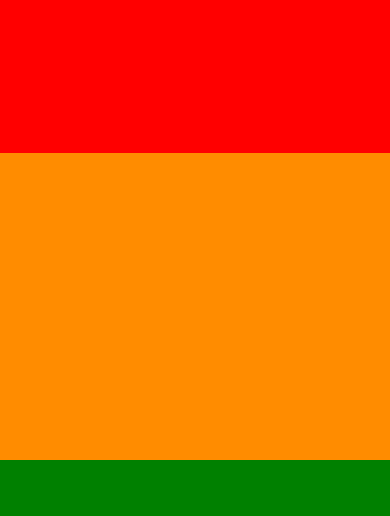
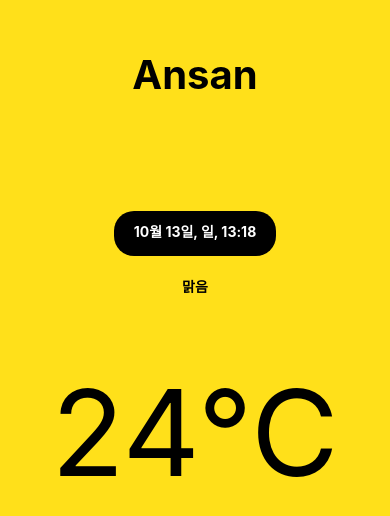
Before and after one commit to Macaron1556/RN_weather_app, a React Native app: screen / in a window 390 px wide. Shown: the top 516 px of the page. Built offline with nearby package versions, Linux system fonts and the light colour scheme.

Commit message:
날씨 App 레이아웃 구성 및 디자인

```diff
--- a/App.js
+++ b/App.js
@@ -3,12 +3,21 @@
 import React, {useState} from 'react';
 
 
-export default function App() {
+const App = () => {
   return (
-    <View style={{flex : 1}}>
-        <View style={{flex: 1, backgroundColor: "red"}}></View>
-        <View style={{flex: 2, backgroundColor: "darkorange"}}></View>
-        <View style={{flex: 2.5, backgroundColor: "green"}}></View>
+    <View style={styles.container}>
+        <View style = {styles.cityCon}>
+            <Text style = {styles.city}>Ansan</Text>
+        </View>
+        <View style = {styles.weatherCon}>
+            <View style={styles.day}>
+                <Text style = {styles.regDate}>10월 13일, 일, 13:18</Text>
+                <Text style = {styles.desc}>맑음</Text>
+            </View>
+            <View style = {styles.tempCon}>
+                <Text style = {styles.temp}>24°C</Text>
+            </View>
+        </View>
         <StatusBar style="auto" />
     </View>
   );
@@ -17,20 +26,52 @@
 const styles = StyleSheet.create({
     container: {
         flex: 1,
-    backgroundColor: '#fff',
-    alignItems: 'center',
-    justifyContent: 'center',
+        backgroundColor: "#ffe01a",
     },
-  text : {
-    fontSize : 50,
-    color : "red",
-    fontWeight : "bold",
+    cityCon: {
+        flex: 1,
     },
-  btnGroup: {
-    flexDirection: "row",
-    gap : 10,
+    city: {
+        flex: 1,
+        marginTop: 30,
+        paddingTop: 20,
+        fontSize: 40,
+        textAlign: "center",
+        fontWeight: "bold",
     },
-  btn: {
-    width: 100,
+    weatherCon: {
+        flex: 3,
     },
+    day: {
+        flex: 0.2,
+        alignItems: "center",
+        justifyContent: "center",
+    },
+    regDate: {
+        padding: 10,
+        paddingLeft: 20,
+        paddingRight: 20,
+        paddingBottom: 15,
+        backgroundColor: "black",
+        color: "white",
+        fontWeight: "bold",
+        borderRadius: 20,
+        overflow: "hidden",
+    },
+    desc: {
+        flex: 1.5,
+        marginTop: 20,
+        fonntSize: 25,
+        fontWeight: "bold",
+    },
+    tempCon: {
+        flex: 0.3,
+        alignItems: "center",
+        justifyContent: "center",
+    },
+    temp: {
+        fontSize: 120,
+    }
 });
+
+export default App;
```
Lines whose indentation alone changed are shown as unchanged.
